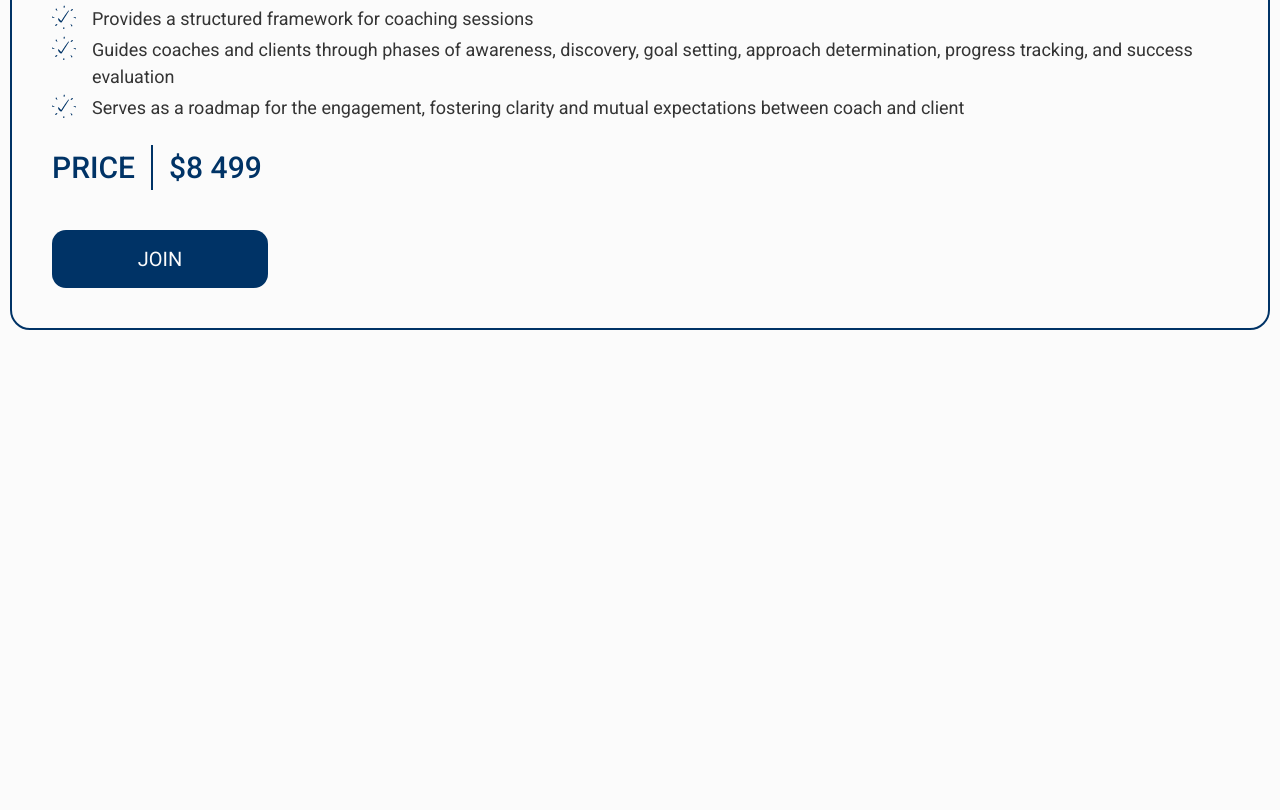
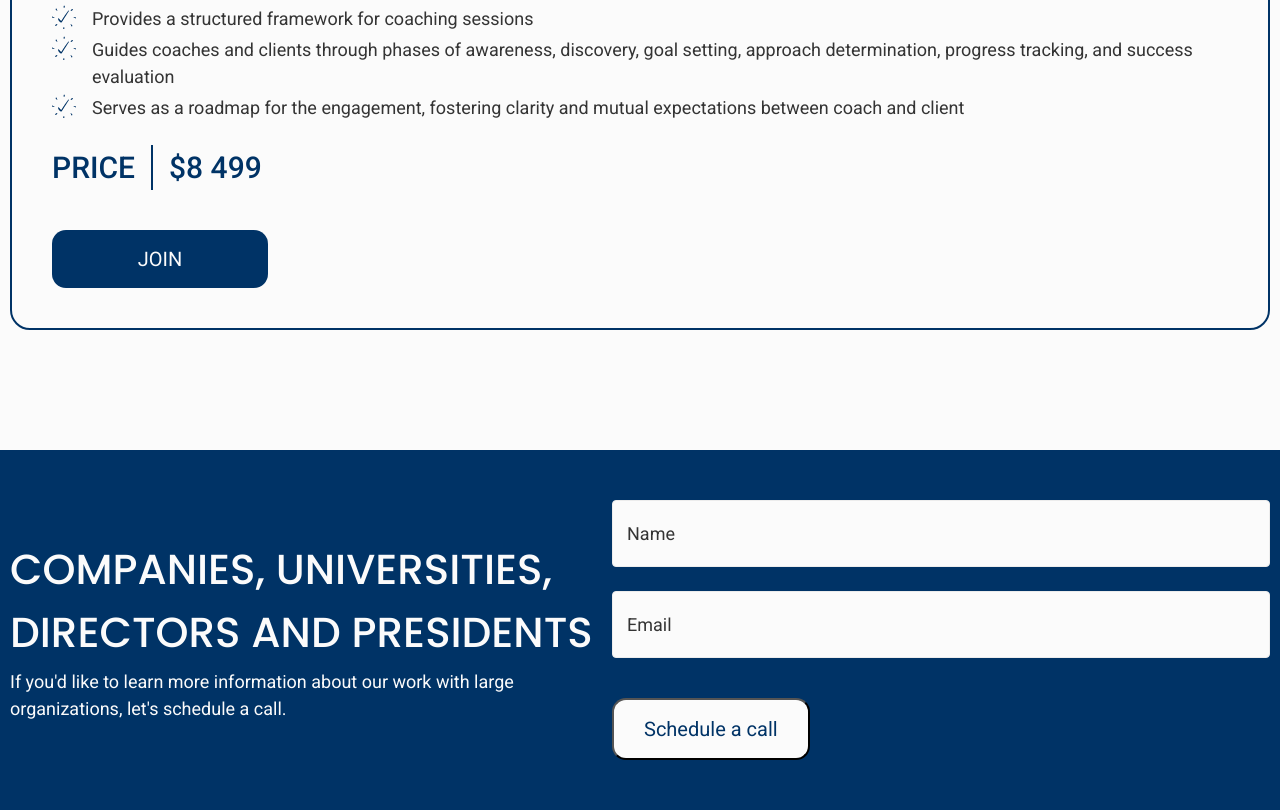
Before and after one commit to kastastin/dickens-academy, a website: page src/index.html in a window 1280 px wide. Shown: the part 3941-4751 px from the top of the page. Before the commit the page ends 4391 px from the top, so only its background shows below. Drawn offline with Linux system fonts and the light colour scheme.

Commit message:
add promo section

```diff
--- a/src/index.html
+++ b/src/index.html
@@ -431,6 +431,26 @@
           </ul>
         </div>
       </section>
+      <section class="s-promo">
+        <div class="container">
+          <div class="s-promo__inner">
+            <div class="s-promo__info">
+              <h2 class="s-promo__title">
+                Companies, universities, directors and presidents
+              </h2>
+              <p class="s-promo__text">
+                If you'd like to learn more information about our work with
+                large organizations, let's schedule a call.
+              </p>
+            </div>
+            <form class="form s-promo__form" action="#">
+              <input class="form__input" type="text" placeholder="Name" />
+              <input class="form__input" type="email" placeholder="Email" />
+              <button class="form__btn" type="submit">Schedule a call</button>
+            </form>
+          </div>
+        </div>
+      </section>
     </main>
     <script src="js/script.min.js"></script>
   </body>
--- a/src/scss/style.scss
+++ b/src/scss/style.scss
@@ -385,3 +385,71 @@
     }
   }
 }
+
+.s-promo {
+  padding: 50px 0;
+  background-color: vars.$color-blue-dark-100;
+  &__inner {
+    display: flex;
+    justify-content: space-between;
+    align-items: center;
+  }
+  &__info {
+    max-width: 658px;
+  }
+  &__title {
+    margin-bottom: 4px;
+    font-family: "Poppins", serif;
+    color: vars.$color-white;
+    font-size: 42px;
+    font-weight: 500;
+    text-transform: uppercase;
+  }
+  &__text {
+    max-width: 520px;
+    color: vars.$color-white;
+    line-height: 1.5;
+  }
+  &__form {
+    max-width: 658px;
+  }
+}
+
+.form {
+  width: 100%;
+  display: flex;
+  flex-direction: column;
+  gap: 24px 0;
+  &__input {
+    padding: 19px 14px;
+    border-radius: 4px;
+    border: 1px solid #ececec;
+    background-color: vars.$color-white;
+    font-family: "Roboto", serif;
+    color: vars.$color-blue-dark-100;
+    font-size: 18px;
+    font-weight: 400;
+    line-height: 1.5;
+    &::placeholder {
+      font-family: "Roboto", serif;
+      color: #343434;
+      font-size: 18px;
+      font-weight: 400;
+      line-height: 1.5;
+    }
+  }
+  &__btn {
+    width: max-content;
+    margin-top: 16px;
+    padding: 14px 30px;
+    border-radius: 14px;
+    background-color: vars.$color-white;
+    color: vars.$color-blue-dark-100;
+    font-size: 20px;
+    line-height: 1.5;
+    transition: filter 0.3s ease;
+    &:hover {
+      filter: brightness(1.2);
+    }
+  }
+}
```
Also changed, not shown: src/css/style.min.css.
